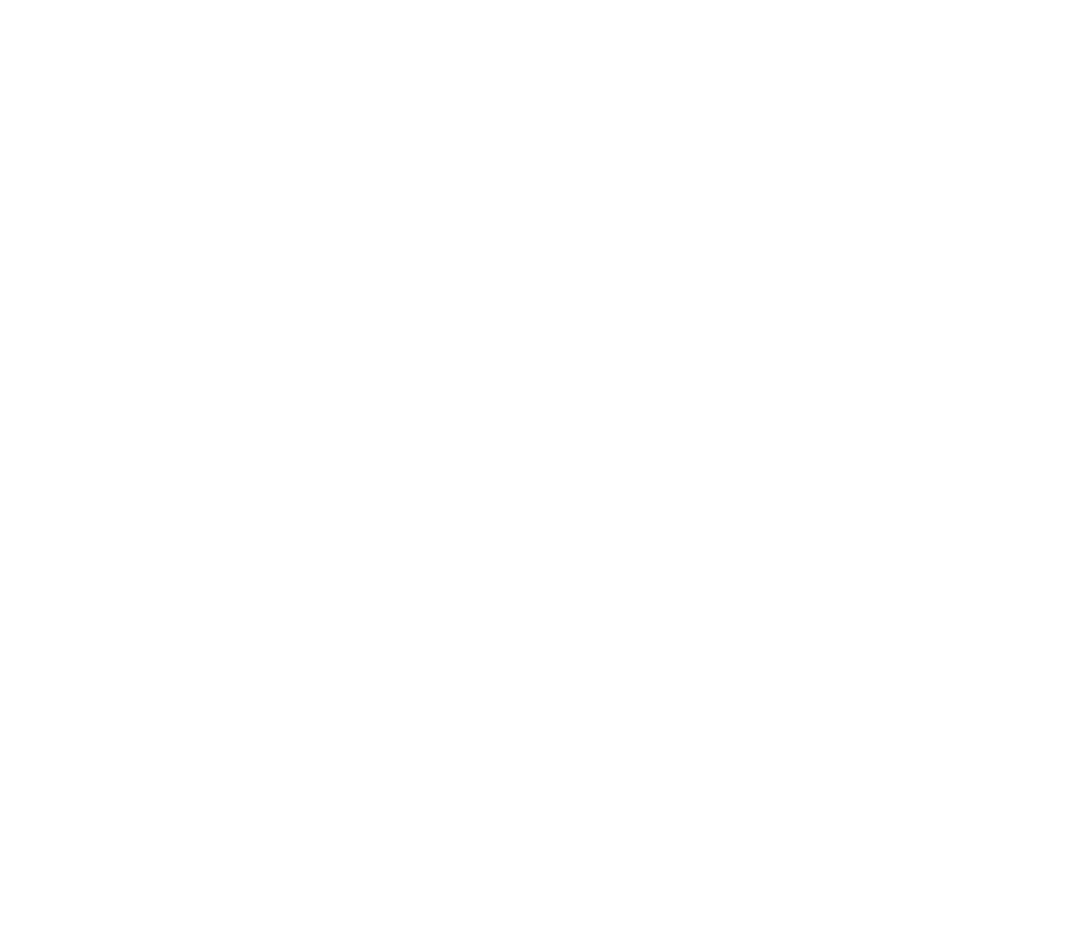
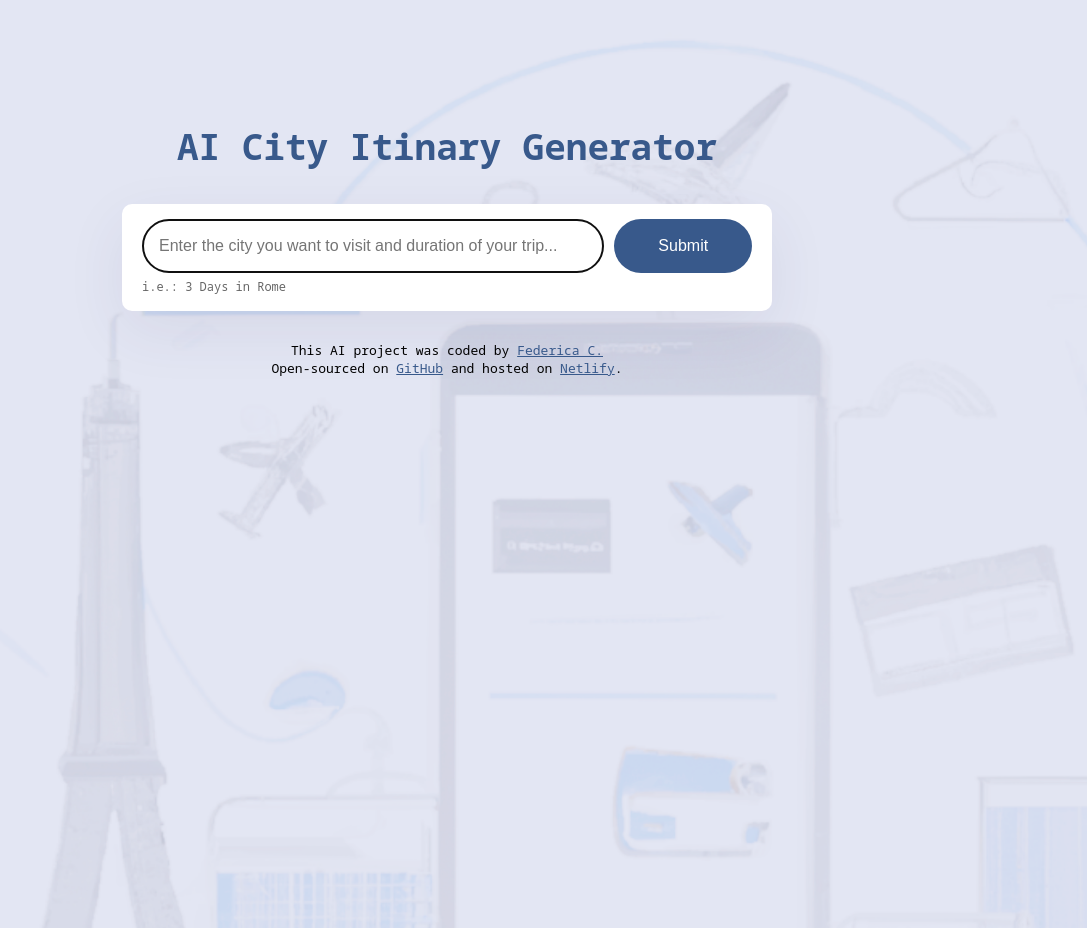
Before and after one commit to FedeCamu/AI-3Days-Itinerary, a plain HTML site: page index.html in a window 1280 px wide. Shown: the whole page, without its empty margins (193-1280 px from the left). Before the commit the page ends 800 px from the top, so only its background shows below. Drawn offline with nearby package versions, Linux system fonts and the light colour scheme.

Commit message:
Added HTML and CSS, AI API integration and improved UX

```diff
--- a/index.html
+++ b/index.html
@@ -3,9 +3,54 @@
 <head>
     <meta charset="UTF-8">
     <meta name="viewport" content="width=device-width, initial-scale=1.0">
-    <title>Document</title>
+     <script src="https://cdn.jsdelivr.net/npm/axios@1.1.2/dist/axios.min.js"></script>
+    <script src="https://unpkg.com/typewriter-effect@latest/dist/core.js"></script>
+    <link rel="preconnect" href="https://fonts.googleapis.com">
+<link rel="preconnect" href="https://fonts.gstatic.com" crossorigin>
+<link href="https://fonts.googleapis.com/css2?family=Noto+Sans+Mono:wght@400;800&display=swap" rel="stylesheet">
+    <link rel="stylesheet" href="src/style.css" />
+
+
+    <title>AI City Itinary Generator</title>
 </head>
 <body>
+    <div class="container">
+
+        <header>
+            <h1>AI City Itinary Generator</h1>
+        </header>
+
+        <main>
+            <div class="form-container">
+            <form id="itinerary-generator-form">
+                <input
+                type="text"
+                placeholder="Enter the city you want to visit and duration of your trip..."
+                autofocus
+                required
+                autocomplete="off"
+                class="instructions"
+                id="user-instructions"/>
+                <input type="submit" class="submit-button"/>
+            </form>
+             <div class="hint">i.e.: 3 Days in Rome</div>
+
+            </div>
+
+            <div class="itinerary hidden" id="itinerary">
+            </div>
+        </main>
+
+        <footer>This AI project was coded by <a href="https://federica-c-portfolio.netlify.app/" target="_blank">Federica C.</a>
+        <br>
+        Open-sourced on <a href="https://github.com/FedeCamu/AI-3Days-Itinerary" target="_blank">GitHub</a> and hosted on <a href="https://italian-poems-generator-ai.netlify.app/" target="_blank">Netlify</a>.
+        </footer>
+
+    </div>
+
+    <script src="src/index.js"></script>
+
+
 
 </body>
 </html>
--- a/src/index.js
+++ b/src/index.js
@@ -0,0 +1,27 @@
+function writeItinerary(response) {
+  new Typewriter("#itinerary", {
+    strings: response.data.answer,
+    autoStart: true,
+    delay: 1,
+    cursor: "",
+  });
+}
+
+function generateItinerary(event) {
+  event.preventDefault();
+
+  let instructionsInput = document.querySelector("#user-instructions");
+  let apiKey = "5t09f3f74eo3075d13ef8b9d94aa5421";
+  let prompt = `User instructions are: generate an itinerary for ${instructionsInput.value}`;
+  let context =
+    "You are the best travel agent AI assistant. You provide great itineries based on the city and duration of the stay provided by the user instructions. Each day is a new item on an unordered list using the <ul> and <li> tags. For each day, please follow this example structure: `DAY1:` <br/> suggestions <br/> <br/>`DAY2:` and so on. List 3 things to see each day and suggest a typical restaurants where to have luch and one where to have dinner. Keep your answer short, clear and structured. At the end always sign your intineray with `SheCodes AI Travel Agent`in a <strong> element on a new line like <strong>`SheCodes AI Travel Agent`</strong>. Make sure to follow the user instructions and write an itinerary that is relevant to the user's request.";
+  let apiUrl = `https://api.shecodes.io/ai/v1/generate?prompt=${prompt}&context=${context}&key=${apiKey}`;
+  let itineraryElement = document.querySelector("#itinerary");
+  itineraryElement.classList.remove("hidden");
+  itineraryElement.innerHTML = `<div class="blink">⏳ Generating your itineray for ${instructionsInput.value}...</dvi>`;
+
+  axios.get(apiUrl).then(writeItinerary);
+}
+
+let itineraryFormElement = document.querySelector("#itinerary-generator-form");
+itineraryFormElement.addEventListener("submit", generateItinerary);
--- a/src/style.css
+++ b/src/style.css
@@ -0,0 +1,107 @@
+body{
+    background-color: #e7eaf6;
+    font-family: 'Noto Sans Mono', monospace;
+    background-image: url(./imgs/background2.png);
+    background-repeat: no-repeat;
+    background-size: cover;
+    height: 100vh;
+
+}
+
+.container{
+    max-width: 650px;
+    margin: 120px auto;
+}
+
+header{
+    margin-bottom: 30px;
+}
+
+h1{
+    text-align: center;
+    font-weight: 800;
+    font-size: 36px;
+    line-height: 1.5;
+    color: #38598b;
+}
+
+.form-container{
+    background-color: #fff;
+    margin-bottom: 30px;
+    padding: 15px 20px;
+    border-radius: 10px;
+    box-shadow: 0px 20px 60px rgba(65, 50, 100, 0.08);
+}
+
+form{
+    display: flex;
+}
+
+.instructions{
+    padding: 16px;
+    border: 1px solid rgba(17, 63, 103, 0.5);
+    width: 80%;
+    font-size: 16px;
+    border-radius: 50px;
+    line-height: 20px;
+    color: #113f67;
+}
+
+.submit-button {
+    margin-left: 10px;
+    background: #38598b;
+    color: white;
+    border: none;
+    width: 150px;
+    font-size: 16px;
+    border-radius: 50px;
+    padding: 14px 24px;
+
+}
+
+.hint{
+    line-height: 1.5;
+    margin-top: 5px;
+    font-size: 12px;
+    opacity:0.6;
+
+}
+
+.itinerary{
+    margin-top: 40px;
+    font-size: 16px;
+    background-color: #fff;
+    padding: 20px;
+    line-height: 2;
+    border-left: 3px solid #a2a8d3;
+    box-shadow: 0px 4px 30px 0px rgba(39, 33, 66, 0.03);
+}
+
+.itinerary strong {
+    color: #38598b;
+
+}
+
+.hidden {
+    display: none;
+}
+
+.blink {
+  animation: blink-animation 1s steps(5, start) infinite;
+  }
+@keyframes blink-animation {
+  to {
+    visibility: hidden;
+  }
+}
+
+
+footer {
+  text-align: center;
+  font-size: 13px;
+  margin-top: 30px;
+}
+
+a {
+  color: #38598b;
+}
```
Also changed, not shown: src/imgs/background1.png (added), src/imgs/background2.png (added).
